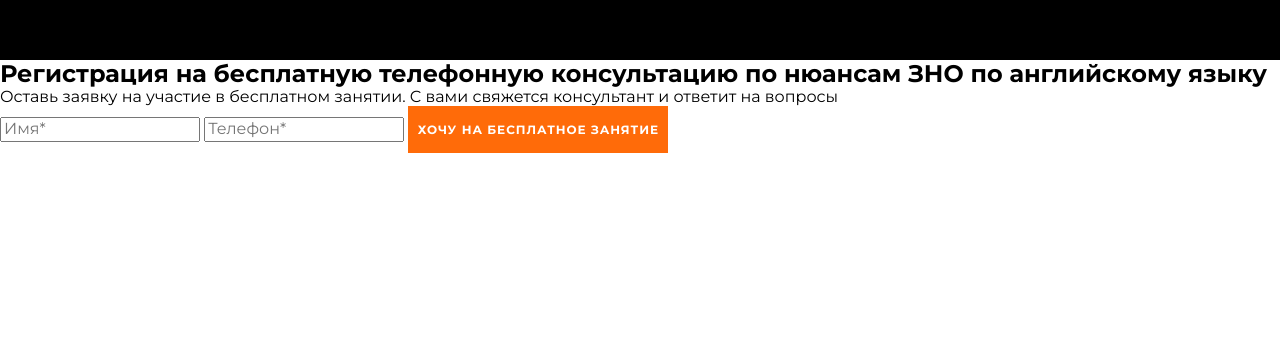
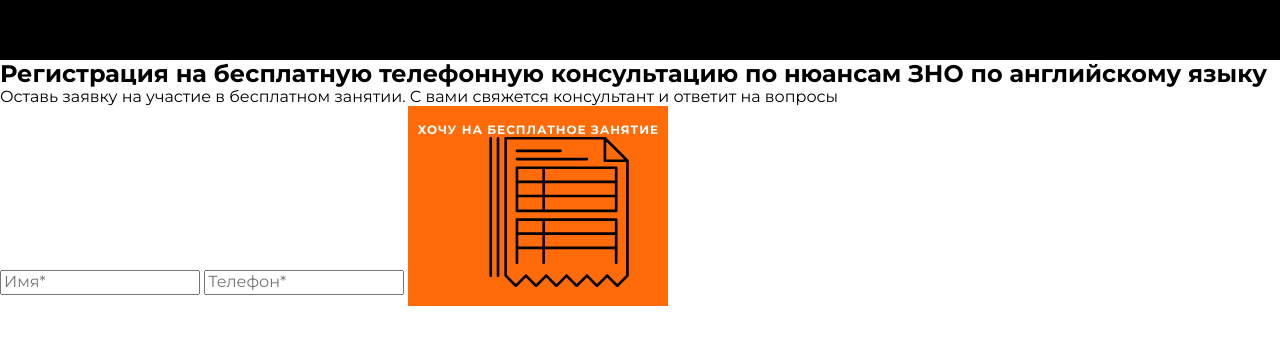
Before and after one commit to dmitry-karas/TEST, a website built with Parcel: page src/index.html in a window 1280 px wide. Shown: the part 3123-3468 px from the top of the page. Built offline with nearby package versions, Linux system fonts and the light colour scheme.

Commit message:
Добавлена иконка на кнопку

```diff
--- a/src/partials/registration.html
+++ b/src/partials/registration.html
@@ -11,5 +11,9 @@
     <input type="text" class="form-input" placeholder="Имя*">
     <lable class="input"></lable>
     <input type="tel" class="form-input" placeholder="Телефон*">
-    <button class="button button--reverse">хочу на бесплатное занятие</button>
+    <button class="button button--reverse">хочу на бесплатное занятие
+        <svg>
+            <use href="./images/icons/sprite.svg#study-program"></use>
+        </svg>
+    </button>
 </form>
```
